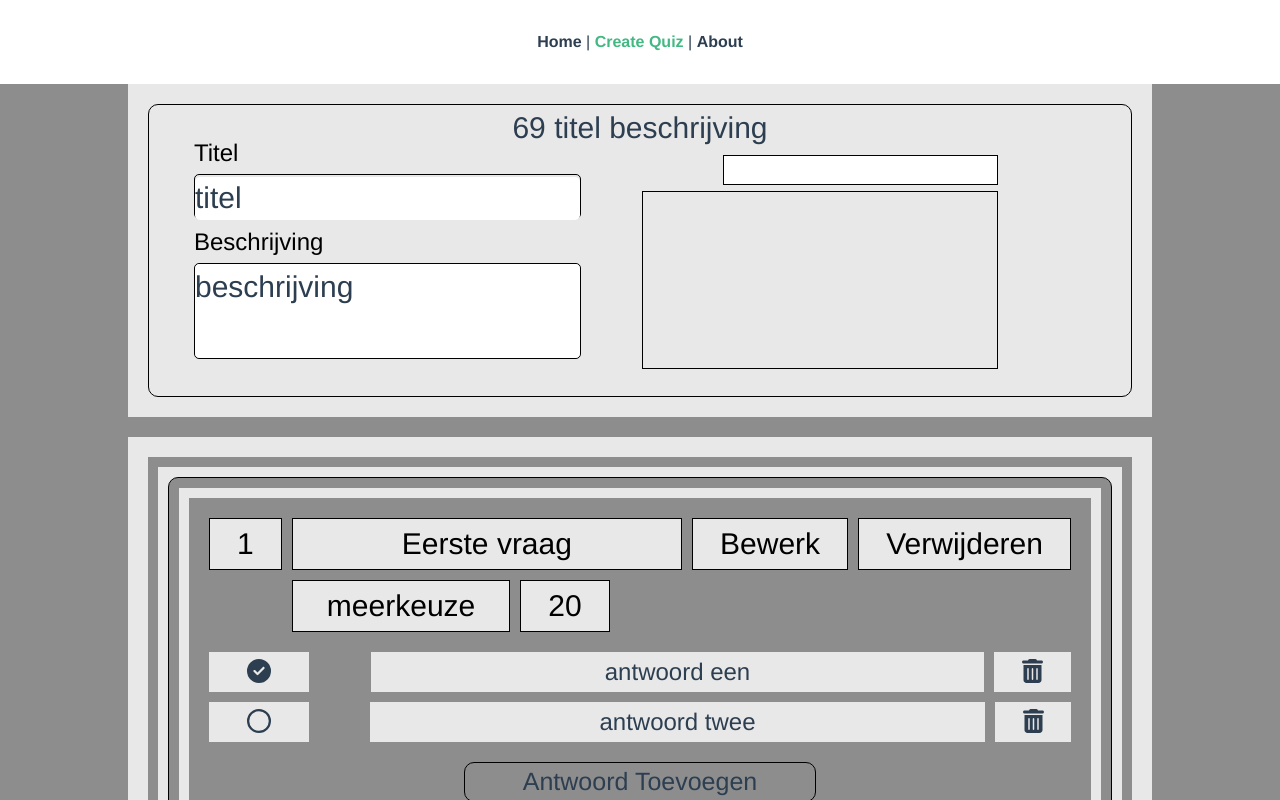
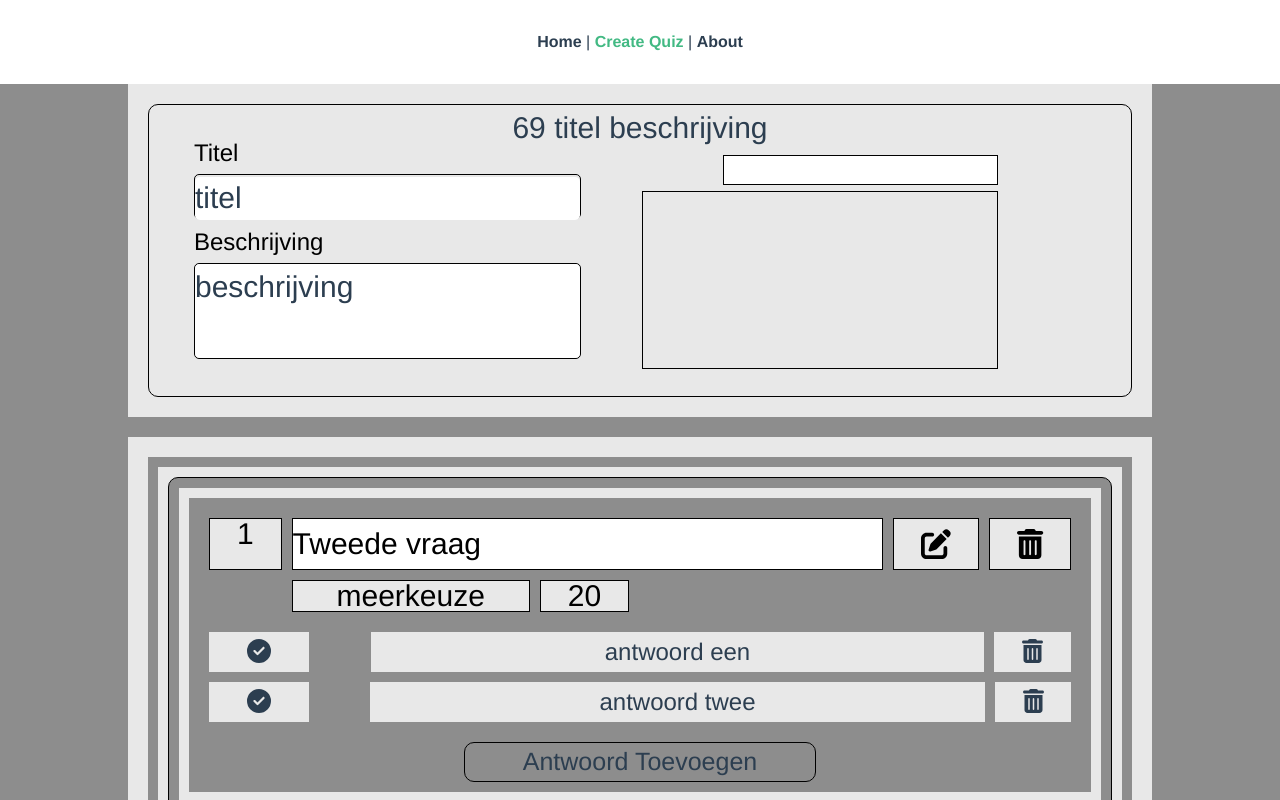
Before and after one commit to TeunSpithoven/thinku, a Vue app: page /createQuiz in a window 1280 px wide. Shown: the top 800 px of the page. Built offline with nearby package versions, Linux system fonts and the light colour scheme.

Commit message:
TODO: question number bug

```diff
--- a/src/components/HelloWorld.vue
+++ b/src/components/HelloWorld.vue
@@ -1,7 +1,5 @@
 <template>
   <div class="hello">
-    <font-awesome-icon icon="fa-solid fa-user-secret" />
-    <font-awesome-icon icon="fa-solid fa-trash-can" />
     <h1>{{ msg }}</h1>
     <p>
       For a guide and recipes on how to configure / customize this project,<br>
--- a/src/components/question/QuestionInfo.vue
+++ b/src/components/question/QuestionInfo.vue
@@ -4,14 +4,13 @@
       {{ this.number }}
     </div>
     <div id="title" class="gridItem item2">
-      <!-- {{this.$store.state.questions[0].id }} -->
-      <!-- {{this.id}} -->
-      <!-- {{this.$store.state.editQuestion}} -->
-      <div v-if="this.$store.state.editQuestion !== this.id">
+      <!-- <div v-if="this.$store.state.editQuestion !== this.id">
         {{ question }}
-      </div>
+      </div> -->
       <input
-        v-if="this.$store.state.editQuestion === this.id"
+        class="questionInput"
+        v-model="questionData"
+        @change="updateQuestion()"
         :placeholder="this.question"
       />
     </div>
@@ -20,9 +19,11 @@
       class="gridItem item3"
       @click="this.$store.state.editQuestion = this.id"
     >
-      Bewerk
+      <font-awesome-icon icon="fa-solid fa-pen-to-square" />
     </button>
-    <button id="deleteButton" class="gridItem item4" @click="deleteQuestion()">Verwijderen</button>
+    <button id="deleteButton" class="gridItem item4" @click="deleteQuestion()">
+      <font-awesome-icon icon="fa-solid fa-trash-can" />
+    </button>
     <div id="type" class="gridItem item5">
       <button @click="toggleTypeDropdown">{{ this.type }}</button>
     </div>
@@ -45,6 +46,7 @@
   },
   data() {
     return {
+      questionData: '',
       typeDropdown: false,
       types: ["meerkeuze", "open", "woordwolk", "goedfout"],
     };
@@ -63,10 +65,18 @@
     toggleTypeDropdown() {
       this.typeDropdown = !this.typeDropdown;
     },
+    updateQuestion() {
+      console.log("updateQuestion")
+      this.$store.commit('updateQuestion', {
+        id: this.id,
+        question: this.questionData,
+      })
+      this.questionData = this.question;
+    }
   },
-  // mounted() {
-  //   console.log(this.id);
-  // },
+  mounted() {
+    this.questionData = this.question;
+  },
 };
 </script>
 
@@ -80,6 +90,10 @@
   top: 11px; */
   padding: 10px;
 }
+.questionInput {
+  width: 100%;
+  height: 100%;
+}
 .gridContainer {
   display: grid;
   gap: 10px;
@@ -89,7 +103,7 @@
 .gridItem {
   background-color: rgba(255, 255, 255, 0.8);
   /* text-align: center; */
-  padding: 20px;
+  padding: 10px;
   font-size: 30px;
 
   font-weight: 400;
@@ -102,10 +116,12 @@
 .item1 {
   grid-column: 1 / span 1;
   grid-row: 1;
+  text-align: center;
 }
 .item2 {
   grid-column: 2 / span 6;
   grid-row: 1;
+  padding: 0px;
 }
 .item3 {
   grid-column: 8 / span 1;
--- a/src/components/question/QuestionList.vue
+++ b/src/components/question/QuestionList.vue
@@ -53,14 +53,22 @@
           },
         ],
       },
-      questions: this.$store.state.cQ.questions,
+      // questions: this.$store.state.cQ.questions,
+      questions: this.$store.getters.sortedQuestions,
     };
   },
   methods: {
     addQuestion() {
+      var lastIndex = this.$store.state.cQ.questions.length;
+      console.log(lastIndex);
+      this.newQuestion.number = lastIndex + 2;
+      this.newQuestion.id = lastIndex + 2;
+      console.log(this.newQuestion.number);
       this.$store.commit("addQuestion", {
         question: this.newQuestion,
       });
+      // this.questions = this.$store.getters.sortedQuestions;
+      console.log(this.$store.getters.sortedQuestions);
     },
   },
 };
--- a/src/components/quiz/CreateQuiz.vue
+++ b/src/components/quiz/CreateQuiz.vue
@@ -43,7 +43,7 @@
             question: "Eerste vraag",
             type: "meerkeuze",
             time: 20,
-            number: 1,
+            number: 2,
             answers: [
               {
                 id: 1,
@@ -90,7 +90,7 @@
     },
   },
   created() {
-    console.log(this.$store.state.cQ);
+    // console.log(this.$store.state.cQ);
 
     this.$store.commit("updateCreateQuizInfo", {
       id: this.createQuiz.id,
@@ -102,7 +102,7 @@
     this.$store.commit("updateCreateQuizQuestions", {
       questions: this.createQuiz.questions,
     });
-    console.log(this.$store.state.cQ);
+    // console.log(this.$store.state.cQ);
   },
 };
 </script>
--- a/src/main.js
+++ b/src/main.js
@@ -8,11 +8,14 @@
 import { library } from '@fortawesome/fontawesome-svg-core'
 import { FontAwesomeIcon } from '@fortawesome/vue-fontawesome'
 
+import { faPenToSquare } from '@fortawesome/free-solid-svg-icons'
+
 import { faCircle } from '@fortawesome/free-regular-svg-icons'
 import { faCircleCheck } from '@fortawesome/free-solid-svg-icons'
 import { faTrashCan } from '@fortawesome/free-solid-svg-icons'
 
 library.add(
+    faPenToSquare,
     faCircle,
     faCircleCheck,
     faTrashCan,
--- a/src/store/quiz/createQuizStore.js
+++ b/src/store/quiz/createQuizStore.js
@@ -10,7 +10,13 @@
     editQuestion: 69,
     error: "",
   },
-  getters: {},
+  getters: {
+    sortedQuestions (state) {
+      return state.questions.sort((a, b) => {
+        return a.number - b.number
+      })
+    }
+  },
   mutations: {
     updateCreateQuizInfo(state, n) {
       state.id = n.id;
@@ -26,7 +32,17 @@
       state.editQuestion = n.editQuestion;
     },
     addQuestion(state, n) {
+      console.log(n.question);
       state.questions.push(n.question);
+    },
+    updateQuestion(state, n) {
+      var index = state.questions
+        .map((x) => {
+          return x.id;
+        })
+        .indexOf(n.id);
+
+      state.questions[index].question = n.question;
     },
     deleteQuestion(state, n) {
       if (state.questions.length > 1) {
```
